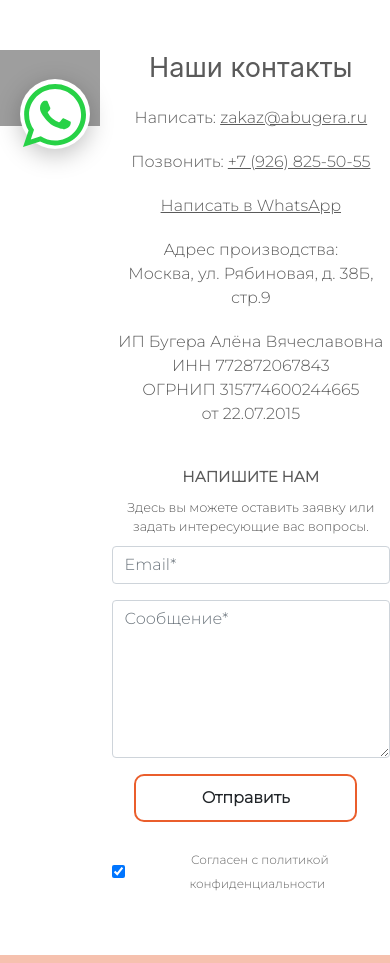
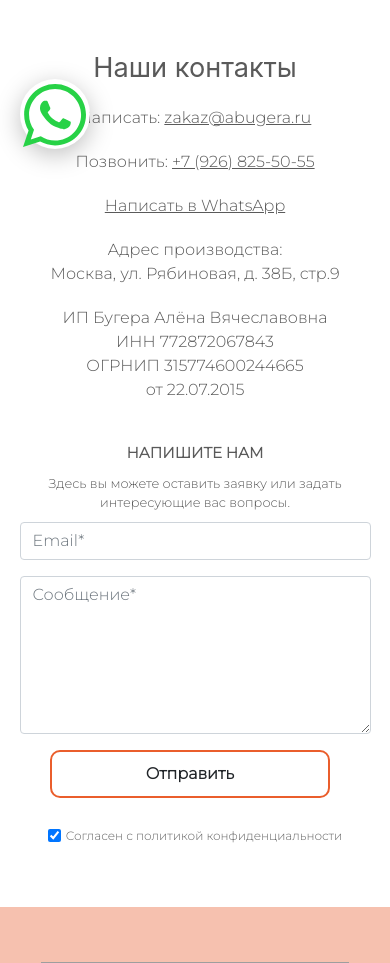
Before and after one commit to anutka0306/Mebel, a Symfony app: template templates/contacts/index.html.twig in a window 390 px wide. Shown: the part 675-1638 px from the top of the page. Run offline with Twig, Linux system fonts and the light colour scheme; the template is opened without the code that fills it, so the values that code supplies are empty; some libraries are stand-ins or nearby versions; grey boxes are pictures that could not be loaded.

Commit message:
мобильная версия для страницы контактов

```diff
--- a/public/css/main.css
+++ b/public/css/main.css
@@ -2235,4 +2235,14 @@ footer{
     .three-buttons__wrapper .orange-popup__button button, .seo-block .seo-left .seo-btn{
         width: 220px;
     }
-}
+    .contacts-page__image{
+        display: none;
+    }
+}
+
+@media (max-width: 640px) {
+    .contct-form__wrapper{
+        width: 90%;
+        margin: 0 auto;
+    }
+}
```
